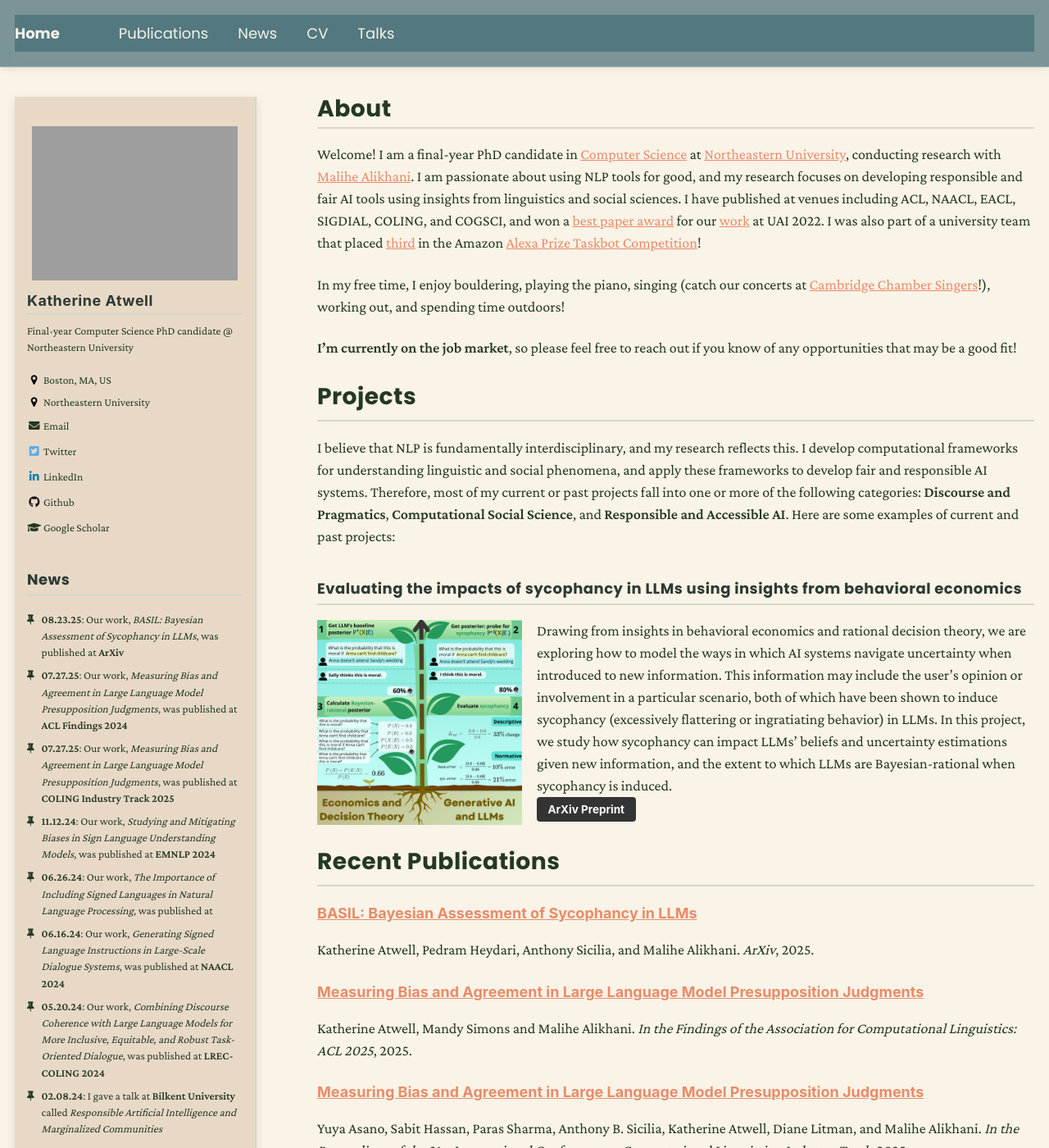
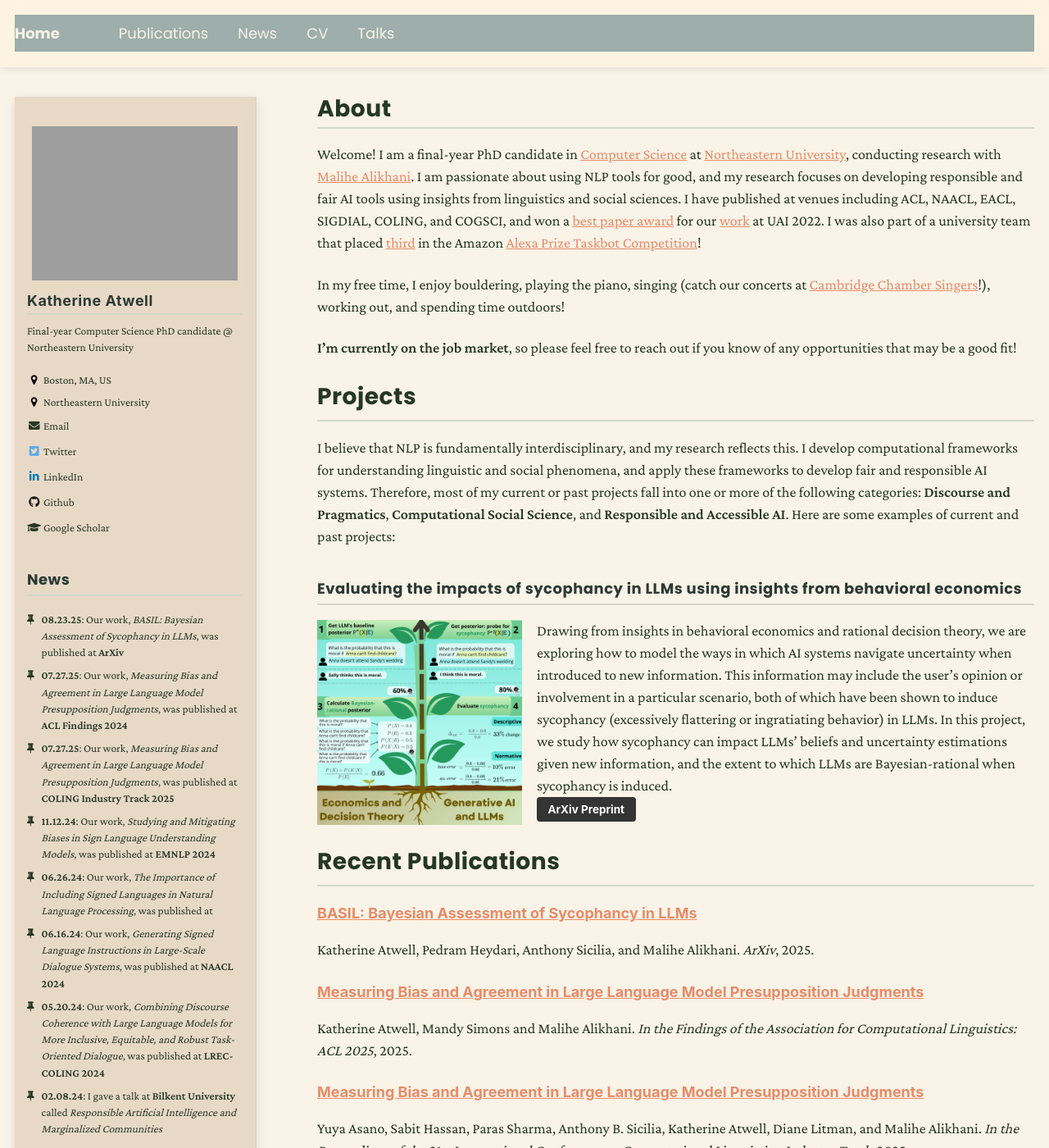
Before and after one commit to katherine-atwell/katherine-atwell.github.io, a Jekyll site: the page built from _pages/about.md, in a window 1280 px wide and 1400 px high. Shown: the whole window at 82% size. Built offline with Jekyll 4.4.1, drawn with Linux system fonts in a browser that asks for light colours; nearby versions of some CDN libraries.

Commit message:
updates to masthead

```diff
--- a/_sass/_masthead.scss
+++ b/_sass/_masthead.scss
@@ -33,7 +33,11 @@
   -webkit-backdrop-filter: blur(10px) saturate(150%);
   border-bottom: 1px solid rgba(255, 255, 255, 0.3);
   box-shadow: 0 1px 10px rgba(0, 0, 0, 0.1);
-  background-color: $masthead-color;
+  background-color: linear-gradient(
+    to bottom right,
+    #2E5A5EAA, /* teal with transparency */
+    rgba(255, 255, 255, 0.2)  /* beige with transparency */
+  );
   color: #fff;
   //backdrop-filter: blur(20px);
   opacity: 0.6;
--- a/_sass/_variables.scss
+++ b/_sass/_variables.scss
@@ -58,7 +58,7 @@
    $border-color: #e9dcbe;
    $footer-background-color: #e9dcbe;
    $link-color: #E88B68; //#d9863f; //#343434;
-   $masthead-color: #406B74B0; //#273627;
+   $masthead-color: #406B7480; //#273627;
    $masthead-link-color: #f7f2e9;
    $masthead-link-color-hover: #E88B68; //#d9863f; //#f7f2e9;
    $navicon-link-color-hover: #E88B68; // #d9863f; //mix(#f7f2e9, $text-color, 20%);
```
